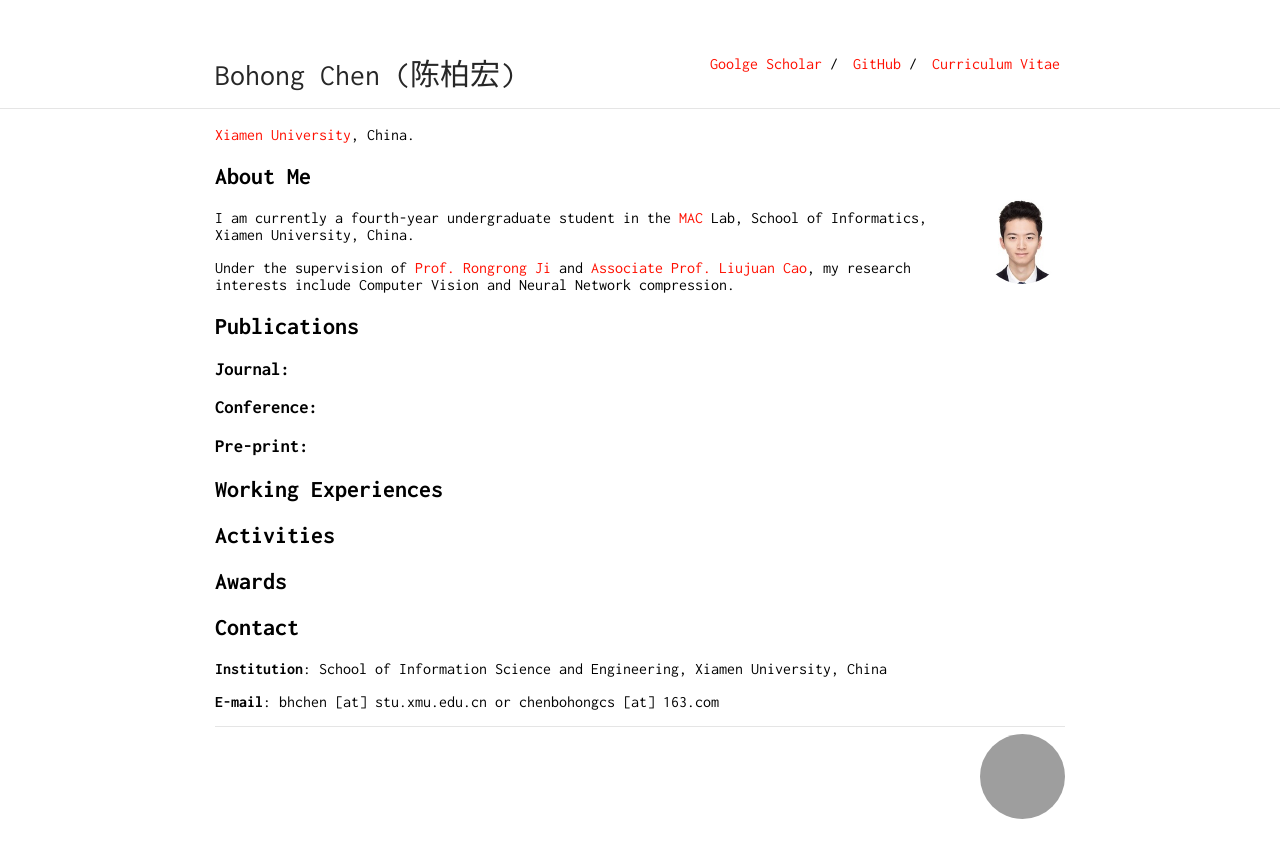
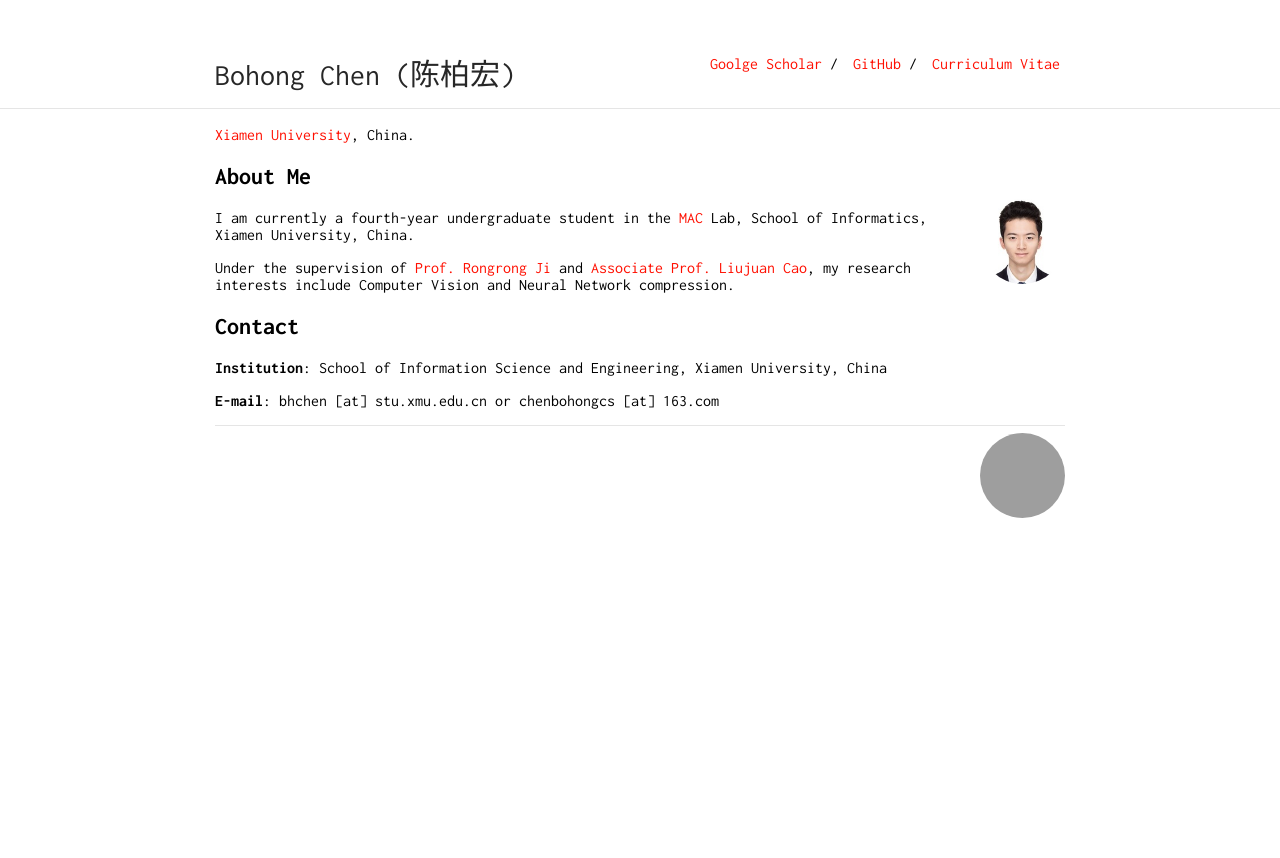
Before and after one commit to dad-lhw/chenbong.github.io, a Jekyll site: the page built from index.md, in a window 1280 px wide. Shown: the top 858 px of the page. Built offline with Jekyll 4.4.1, drawn with Linux system fonts in a browser that asks for light colours; grey boxes are pictures that could not be loaded.

Commit message:
first commit

```diff
--- a/index.md
+++ b/index.md
@@ -12,27 +12,6 @@ I am currently a fourth-year undergraduate student in the [MAC](http://mac.xmu.e
 
 Under the supervision of [Prof. Rongrong Ji](http://mac.xmu.edu.cn/rrji-cn.html) and [Associate Prof. Liujuan Cao](https://information.xmu.edu.cn/info/1019/3182.htm), my research interests include Computer Vision and Neural Network compression.
 
-## Publications
-
-### Journal:
-
-
-### Conference:
-
-
-### Pre-print:
-
-
-## Working Experiences
-
-
-
-## Activities
-
-
-
-## Awards
-
 
 
 
```
